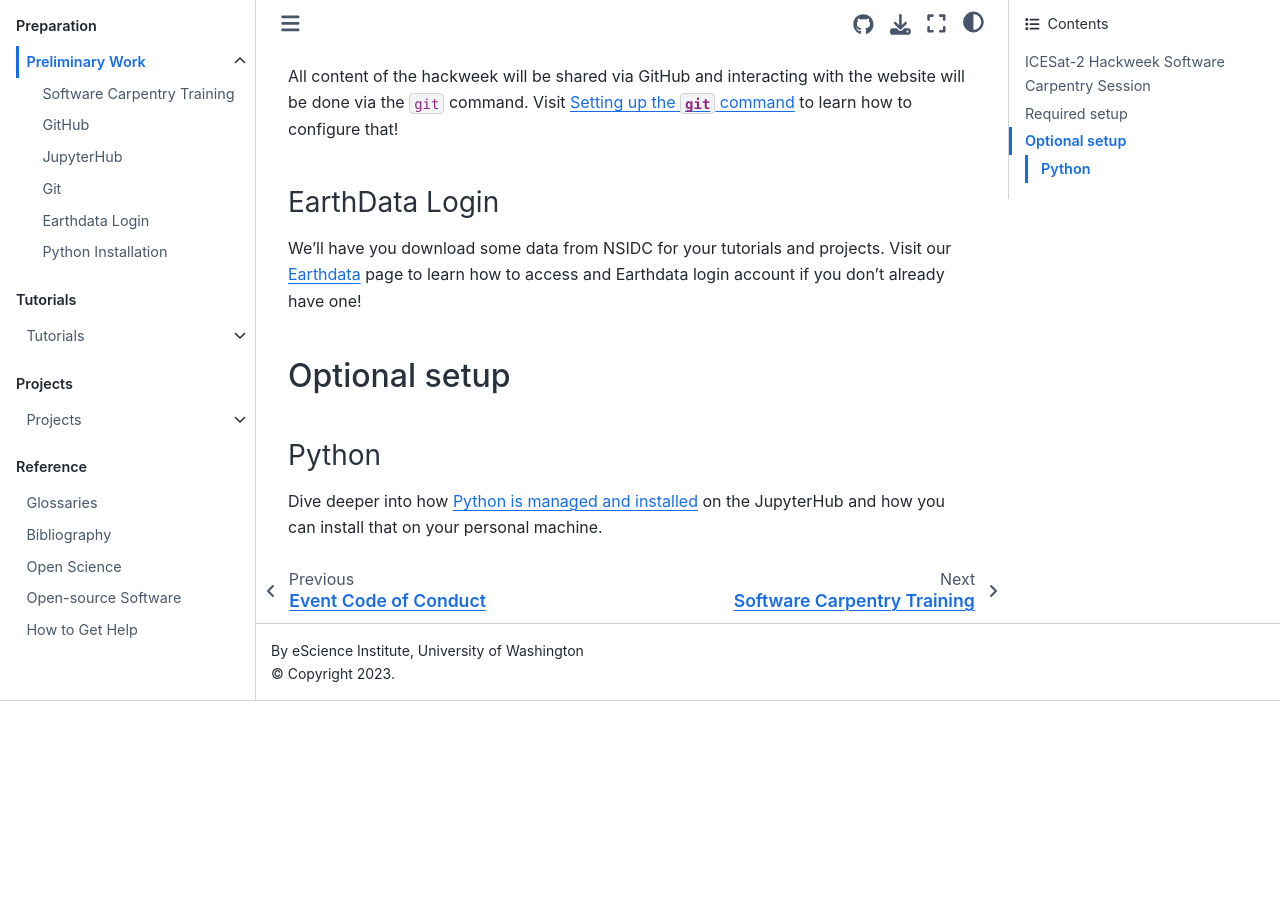
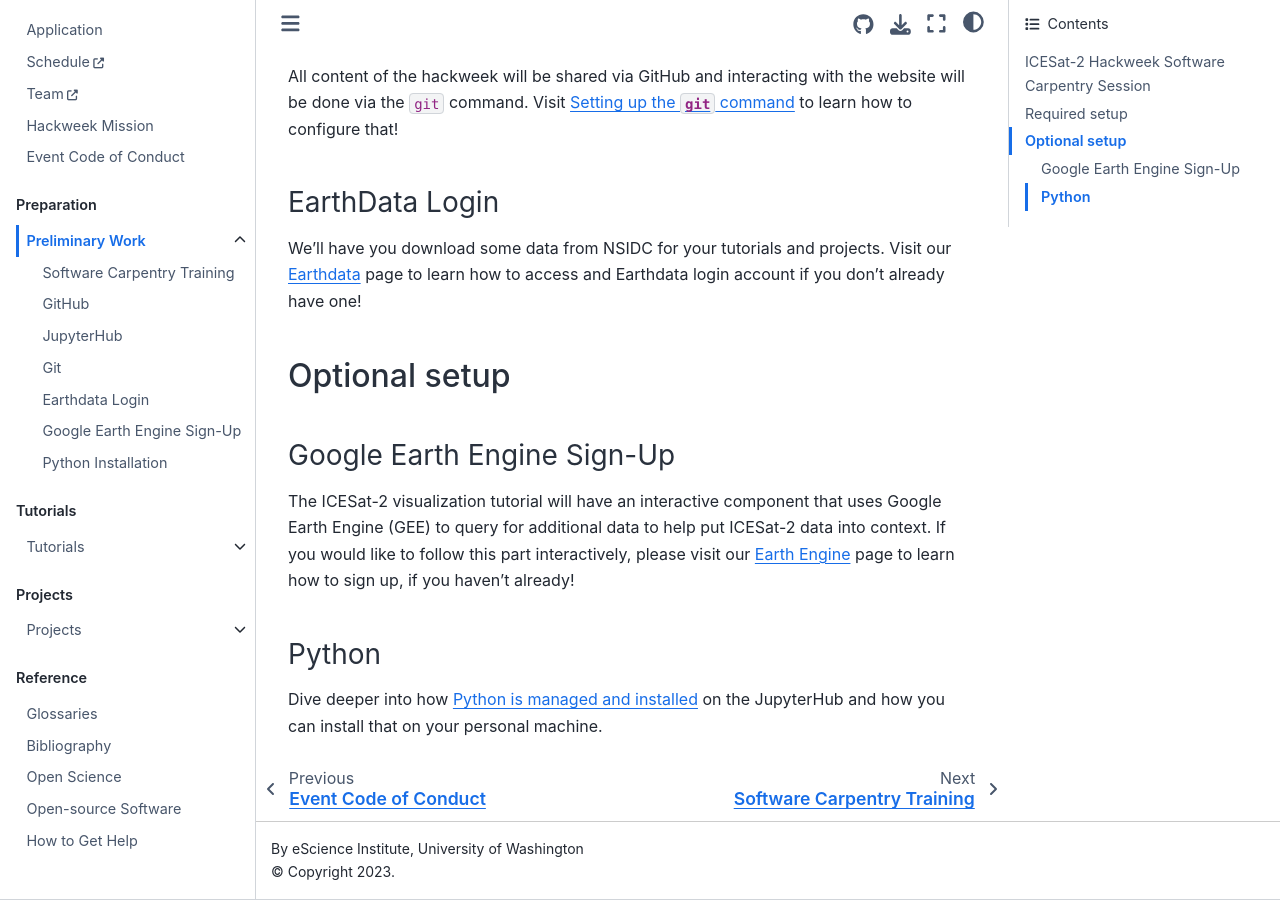
Before and after one commit to ICESAT-2HackWeek/website2022, a Jupyter Book: the page built from book/preliminary/index.md, in a window 1280 px wide and 900 px high, scrolled down 1459 px. Built offline with Jupyter Book 1.0.4 settings and Sphinx 7.4.7 and the Sphinx Book theme 1.1.4, drawn with Linux system fonts in a browser that asks for light colours; before the commit the page ends 2160 px from its top, so only the background shows below that.

Commit message:
add earth engine registration information

```diff
--- a/book/_toc.yml
+++ b/book/_toc.yml
@@ -21,6 +21,7 @@
         - file: preliminary/jupyterhub
         - file: preliminary/git
         - file: preliminary/earthdata
+        - file: preliminary/earthengine
         - file: preliminary/python
 - caption: Tutorials
   chapters:
--- a/book/preliminary/index.md
+++ b/book/preliminary/index.md
@@ -52,6 +52,12 @@
 
 ## Optional setup
 
+### Google Earth Engine Sign-Up
+The ICESat-2 visualization tutorial will have an interactive component that uses Google Earth Engine (GEE) to query for
+additional data to help put ICESat-2 data into context.
+If you would like to follow this part interactively, please visit our [Earth Engine](earthengine) page to learn how to sign up,
+if you haven't already!
+
 ### Python
 Dive deeper into how [Python is managed and installed](python) on the JupyterHub
 and how you can install that on your personal machine.
```
Also changed, not shown: book/preliminary/earthengine.md (added, +20 -0 lines), book/img/gee-signup.jpg (added).
